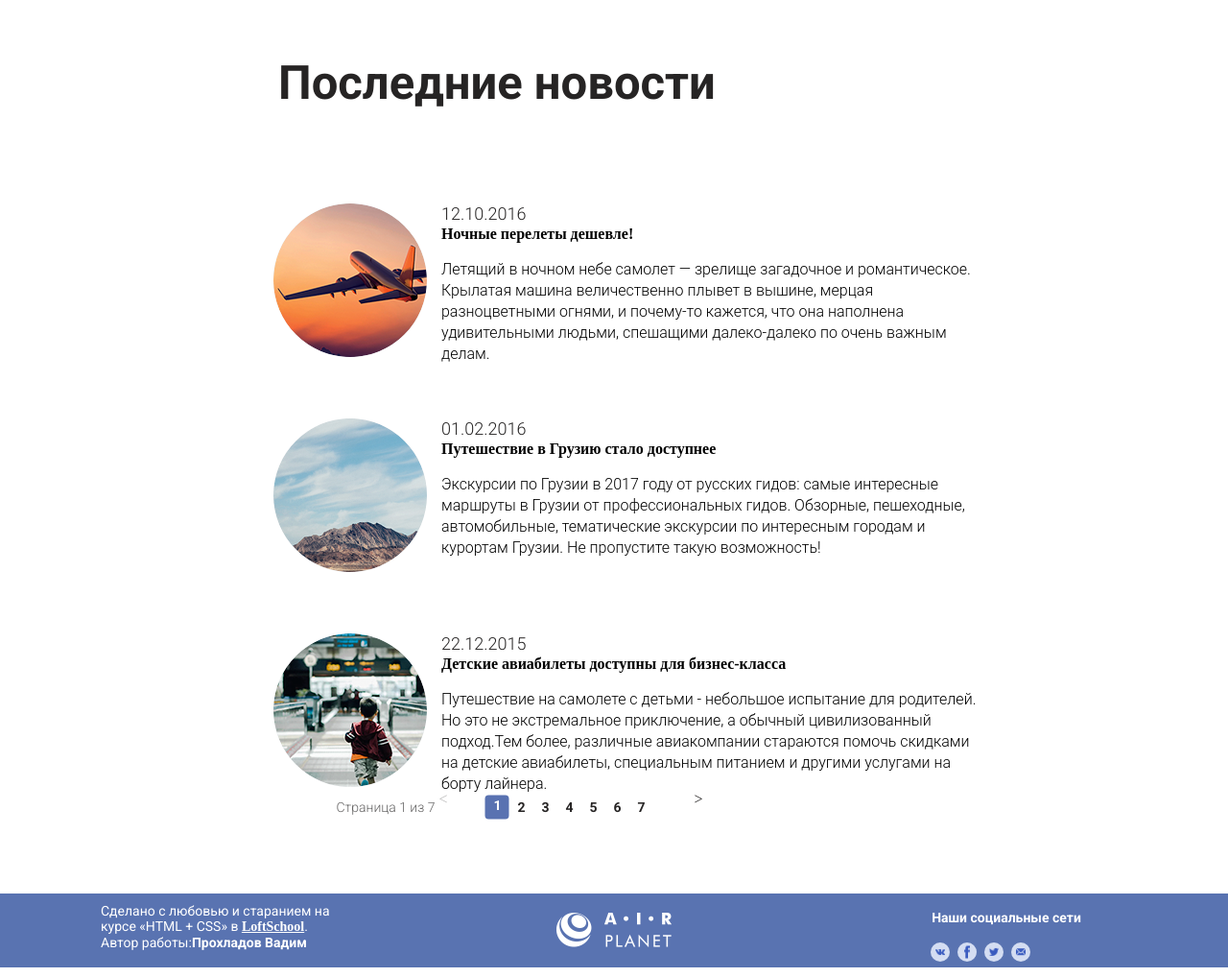
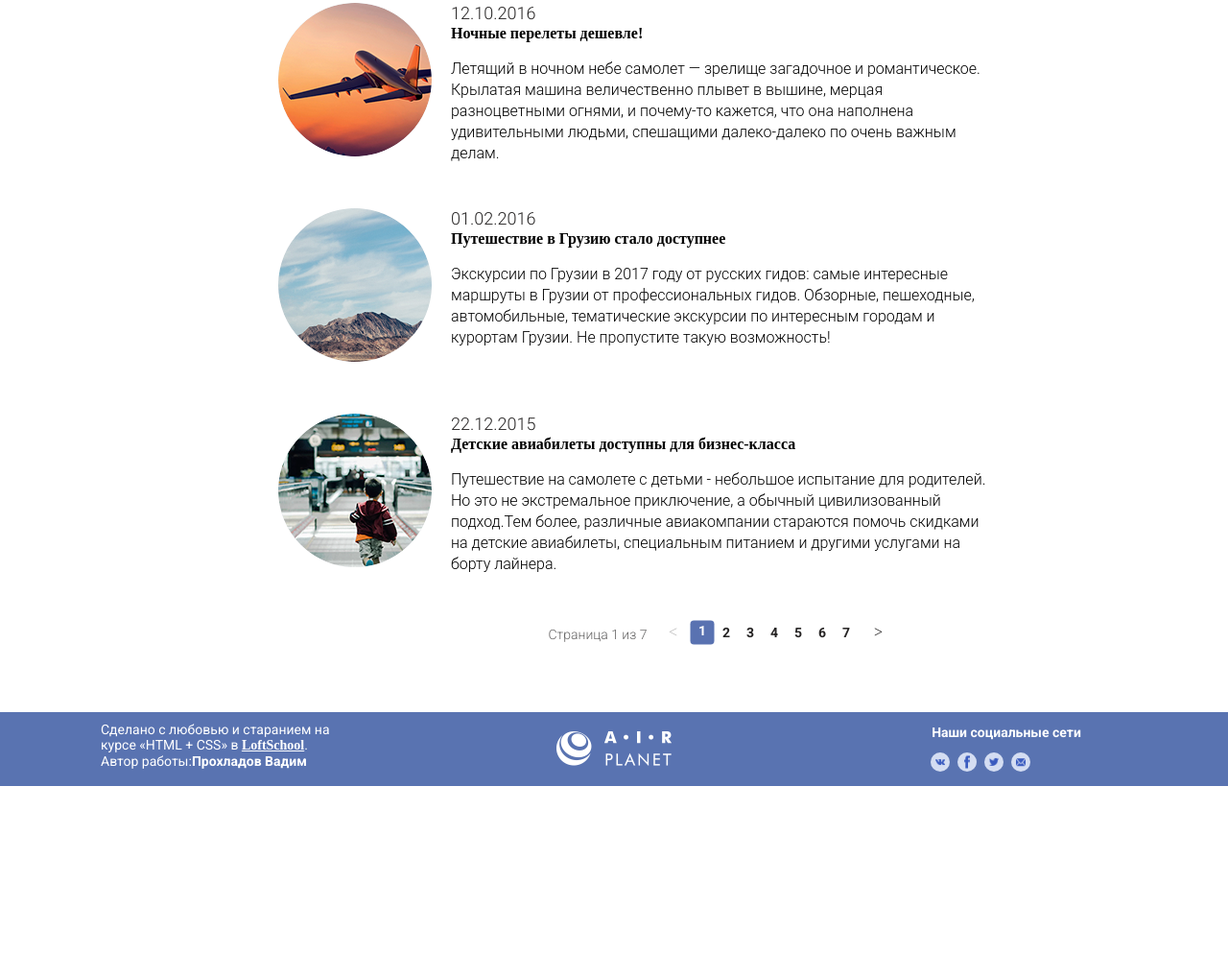
Before and after one commit to denisshashkov/airplane, a plain HTML site: page index.html in a window 1280 px wide. Shown: the part 1134-2152 px from the top of the page at 96% size. After the commit the page ends 1953 px from the top, so only its background shows below. Drawn offline with Linux system fonts and the light colour scheme.

Commit message:
change style

```diff
--- a/css/style.css
+++ b/css/style.css
@@ -18,10 +18,13 @@ img {
 .header {
   color: #fff;
   background-color: #5973b1;
+  margin-bottom: 10px;
 }
 
 .header__container {
   height: 77px;
+  margin-bottom: 10px;
+
 }
 
 .container {
@@ -72,13 +75,13 @@ img {
 .navigation{
   width: 200px;
   display: inline-block;
+  float: left;
 }
 
 .sidebar {
   width: 190px;
   display: inline-block;
   vertical-align: top;
-  padding-top: 25px;
 }
 
 .menu__link {
@@ -115,6 +118,7 @@ img {
 .menu__list {
   list-style: none;
   padding-left: 15px;
+  padding-top: 10px;
 }
 
 .menu__item--icon--plain .menu__link:before {
@@ -149,7 +153,7 @@ img {
 /*ОБЛОЖКА*/
 
 .content{
-  width: 900px;
+  width: 890px;
   margin-bottom: 70px;
   display: inline-block;
 }
@@ -158,7 +162,6 @@ img {
   display: inline-block;
   vertical-align: top;
   width: 880px;
-  padding-top: 12px;
 }
 
 .cover-pic {
@@ -169,7 +172,7 @@ img {
 /*ТАРИФЫ*/
 
 .tariffs {
-  text-align: center;
+  margin-bottom: 60px;
 }
 
 .tariffs__list {
@@ -177,7 +180,6 @@ img {
 }
 
 .title {
-  display: block;
   color: #262424;
   font-family: Roboto;
   font-size: 49px;
@@ -269,14 +271,13 @@ h4 {
 
 .news__title {
   display: inline-block;
-  margin-left: 200px;
-  margin-top: 90px;
   height: 43px;
   color: #262424;
   font-family: Roboto;
   font-size: 49px;
   font-weight: 700;
   line-height: 38px;
+  margin-bottom: 70px;
 }
 
 .news__list {
@@ -290,19 +291,17 @@ h4 {
   background-color: #d0d7db;
   border-radius: 50%;
   overflow: hidden;
-  margin-right: 15px;
 }
 
 .news-item {
-  margin-top: 60px;
-  text-align: left;
-  margin-left: 195px;
+  margin-bottom: 50px;
 }
 
 .news__content {
   display: inline-block;
   width: 570px;
   position: absolute;
+  margin-left: 20px;
 }
 
 .news__time {
@@ -334,12 +333,12 @@ line-height: 21px;
 .pagination__display {
   display: inline-block;
   vertical-align: sub;
+  width: 140px;
   color: #656464;
   font-family: Roboto;
   font-size: 14px;
   font-weight: 300;
   line-height: 21px;
-  height: 30px;
 }
 
 .pagination__controlls {
@@ -354,12 +353,9 @@ line-height: 21px;
 
 .pagination__list {
   display: inline-block;
-  vertical-align: middle;
   list-style: none;
-  height: 30px;
-  padding-top: 5px;
   font-size: 0;
-  width: 260px;
+  width: 200px;
 }
 
 .pagination__item {
@@ -395,7 +391,6 @@ line-height: 21px;
   height: 10px;
   opacity: 0.3;
   color: #262424;
-  float: left;
 }
 
 .pagination__right {
@@ -405,7 +400,6 @@ line-height: 21px;
   width: 6px;
   height: 10px;
   color: #262424;
-  float: right;
 }
 
 .pagination__link--active {
@@ -432,7 +426,6 @@ line-height: 21px;
   display: inline-block;
   position: absolute;
   width: 245px;
-  height: 77px;
   left: 15px;
   font-family: Roboto;
   font-size: 14px;
@@ -466,7 +459,7 @@ color: #ffffff;
 font-family: Roboto;
 font-size: 14px;
 font-weight: 600;
-line-height: 50px;
+line-height: 42px;
  text-align: center;
 
 }
@@ -489,7 +482,6 @@ line-height: 50px;
 
 .socials__list{
   list-style: none;
-  height: 30px;
 }
 
 .socials__link{
```
